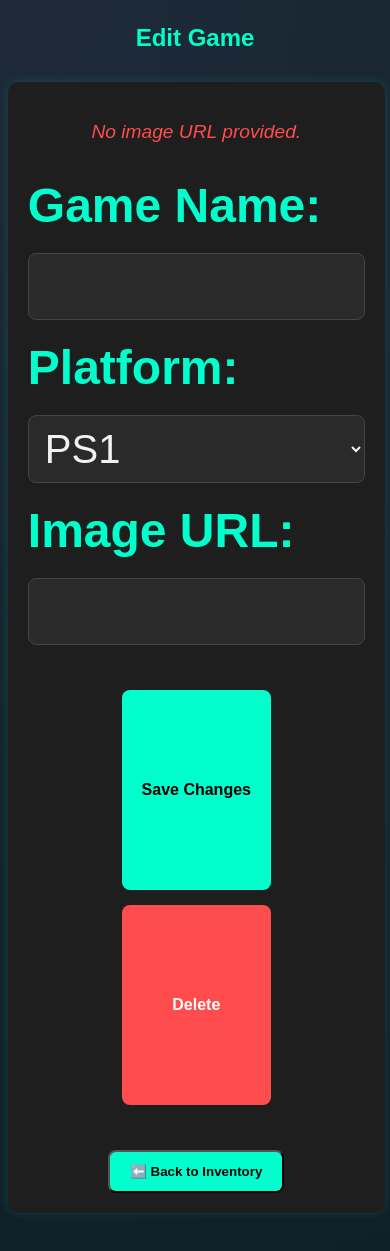
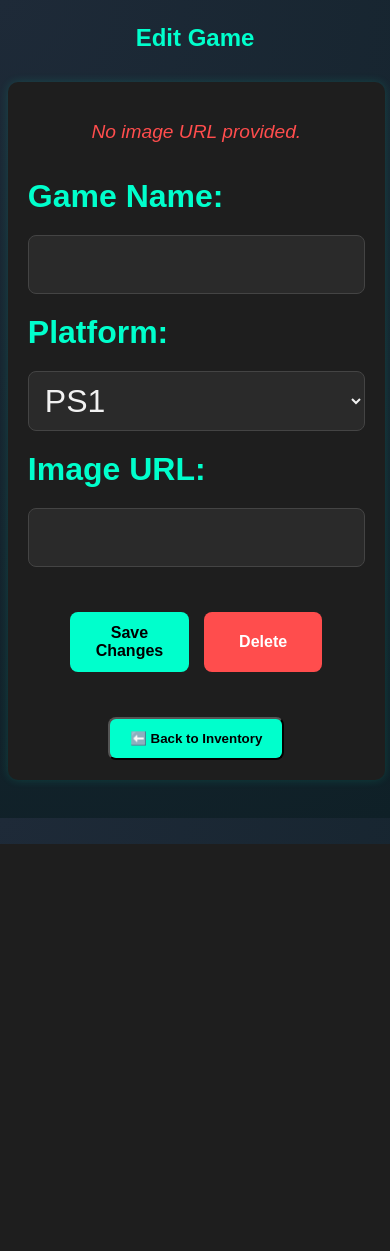
Before and after one commit to Bonzay993/GameInventoryManager, a Flask app: template templates/edit_game.html in a window 390 px wide. After the commit the page ends 844 px from the top, so only its background shows below. Run offline with Flask 3, Linux system fonts and the light colour scheme; the template is opened without the code that fills it, so the values that code supplies are empty.

Commit message:
Fixed the edit game page size

```diff
--- a/static/css/styles.css
+++ b/static/css/styles.css
@@ -400,9 +400,6 @@ p {
     height: 200px;
   }
 
-  .button-row {
-    flex-direction: column;
-  }
 
   .button-row button,
   .button-row a.back-btn {
@@ -422,11 +419,11 @@ p {
   }
 
   .game-image {
-    width: 100vw;
+    width: 100%;
     max-width: 100%;
     display: block;
     margin: 0 auto 20px auto;
-     border: 5px solid red;
+
   }
 
   #edit-form{
@@ -437,11 +434,11 @@ p {
   }
 
   #edit-form label{
-    font-size:300%;
+    font-size:200%;
     }
 
   #edit-form input , #edit-form select{
-    font-size: 250%;
+    font-size: 200%;
   }
 
 }
--- a/templates/edit_game.html
+++ b/templates/edit_game.html
@@ -2,8 +2,11 @@
 <html lang="en">
 <head>
   <meta charset="UTF-8" />
-    <title>Edit Game</title>
-      <link rel="stylesheet" href="{{ url_for('static', filename='css/styles.css') }}">
+  <meta name="viewport" content="width=device-width, initial-scale=1.0" />
+  <title>Edit Game</title>
+  <link rel="stylesheet" href="{{ url_for('static', filename='css/styles.css') }}">
+
+
       </head>
       <body>
         <h1>Edit Game</h1>
```
